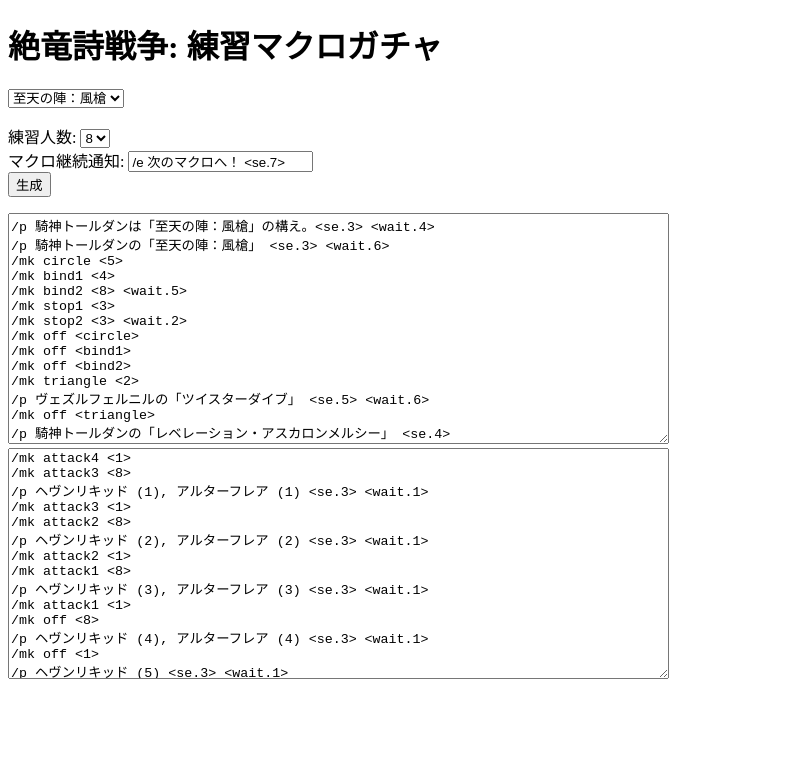
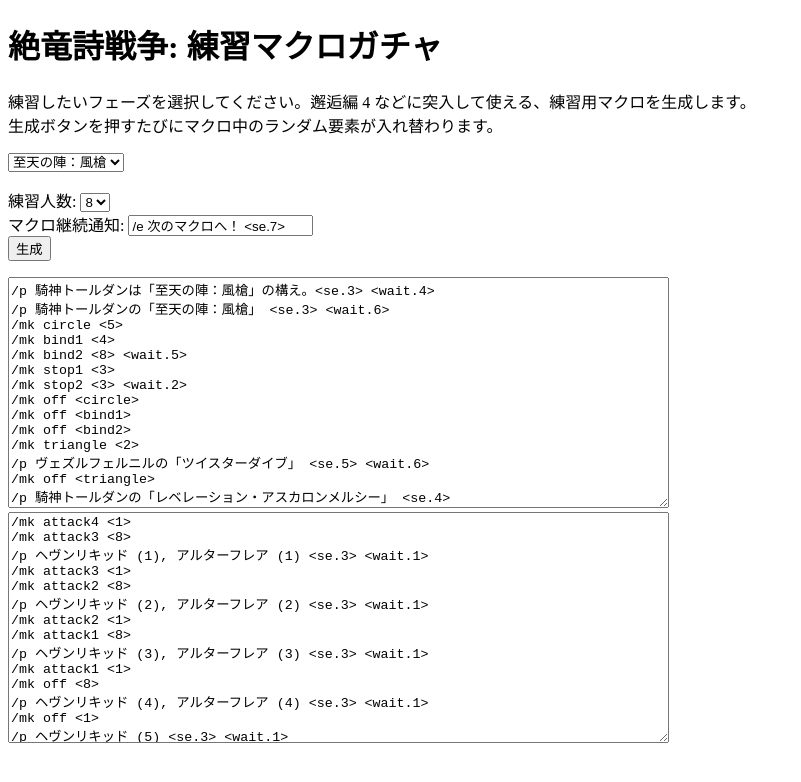
Before and after one commit to mfakane/dc1524y, a Preact app: page / in a window 1280 px wide. Shown: the top 782 px of the page, without its empty margins (0-801 px from the left). Built offline with nearby package versions, Linux system fonts and the light colour scheme.

Commit message:
説明の追加

```diff
--- a/src/app.tsx
+++ b/src/app.tsx
@@ -11,6 +11,12 @@ export const App: FunctionComponent = () => {
   return (
     <Fragment>
       <h1>絶竜詩戦争: 練習マクロガチャ</h1>
+      <p>
+        練習したいフェーズを選択してください。邂逅編 4
+        などに突入して使える、練習用マクロを生成します。
+        <br />
+        生成ボタンを押すたびにマクロ中のランダム要素が入れ替わります。
+      </p>
       <select
         value={phase}
         onChange={(e) => setPhase(e.currentTarget.value as Phase)}
```
Also changed, not shown: 3 other files (tests, documents, lock files or other folders).
